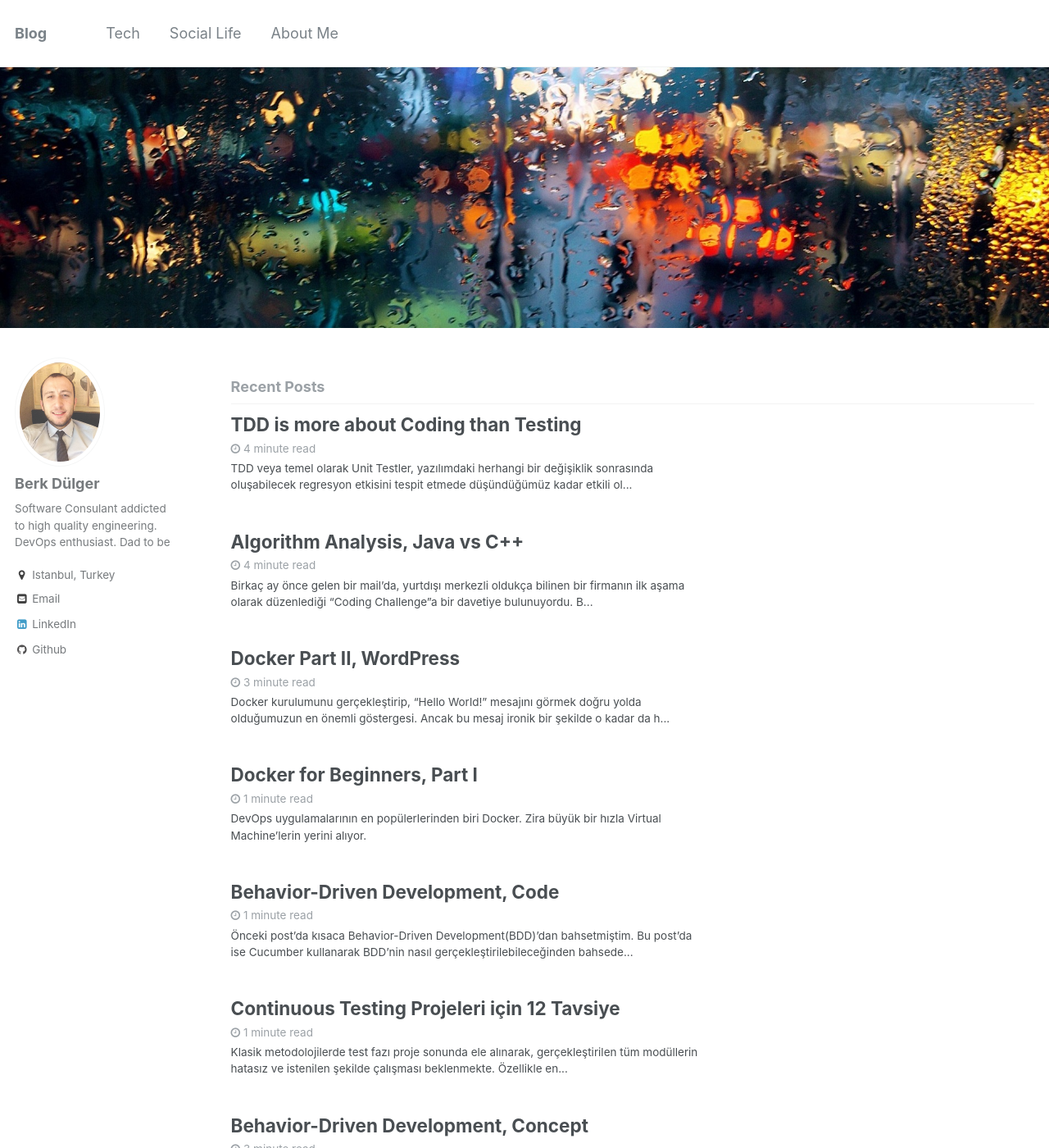
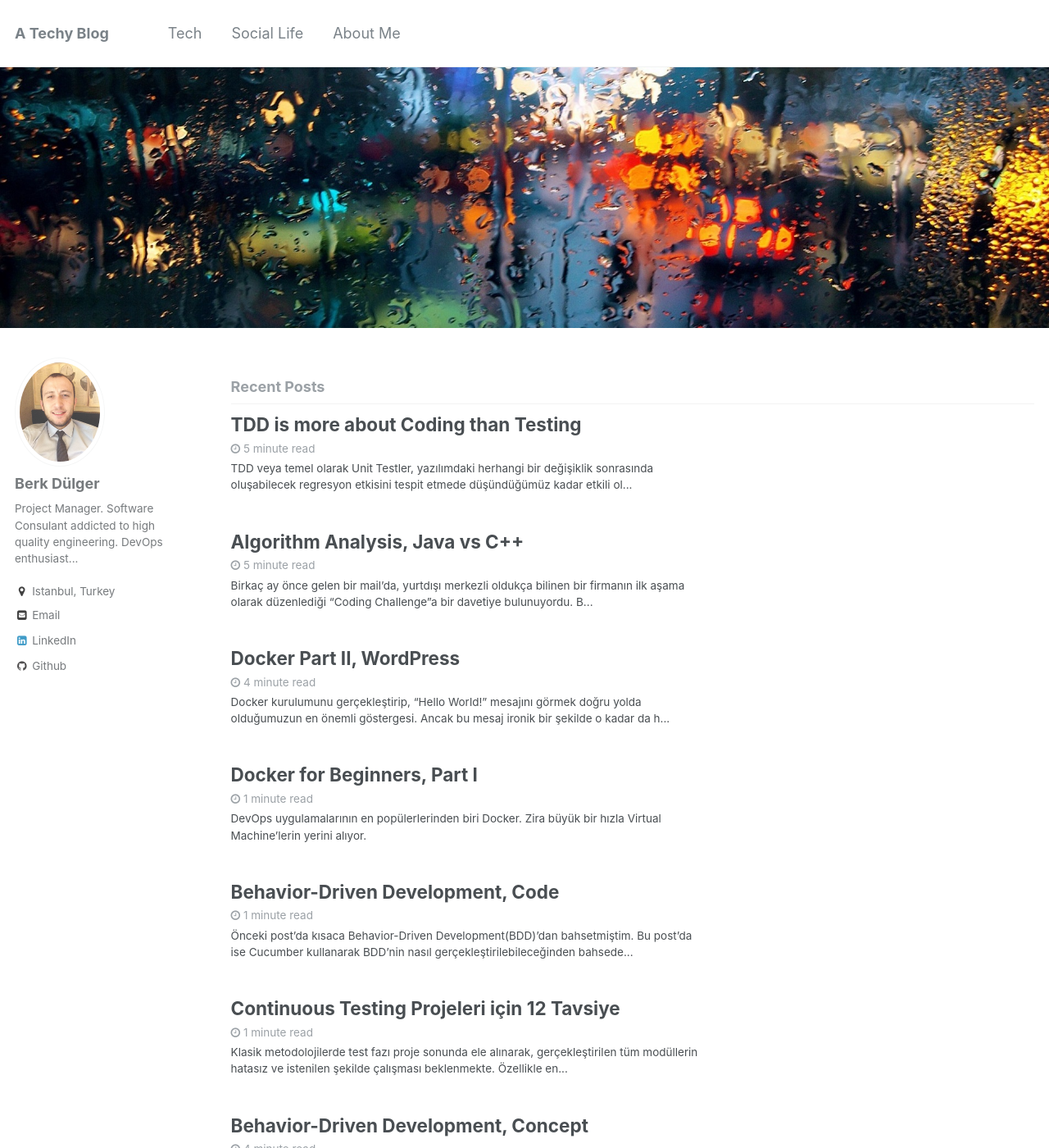
Before and after one commit to berkdulger/berkdulger.github.io, a Jekyll site: the page built from index.html, in a window 1280 px wide and 1400 px high. Shown: the whole window at 82% size. Built offline with Jekyll 4.4.1, drawn with Linux system fonts in a browser that asks for light colours; the list of posts is cut into pages by our own code; some of the changed text lies outside the part shown.

Commit message:
Go production

```diff
--- a/_config.yml
+++ b/_config.yml
@@ -1,6 +1,6 @@
 ---
-title: Blog
-timezone: UTC
+title: A Techy Blog
+timezone: GMT
 collections:
   posts:
     title: Posts
@@ -11,12 +11,12 @@ collections:
 locale: en-US
 title_separator: "-"
 name: Berk Dülger
-description: An ordinary web blog
+description: Where I write my thoughts about Software Development, Craftsmanship, Technology, DevOps, Social Life and any other cool stuff
 url: https://berkdulger.github.io
 baseurl:
 teaser:
 gh_repo:
-words_per_minute: 100
+words_per_minute: 80
 comments:
   provider:
   disqus:
@@ -51,7 +51,7 @@ google_ad_slot:
 author:
   name: Berk Dülger
   avatar: bio-photo.png
-  bio: Software Consulant addicted to high quality engineering. DevOps enthusiast. Dad to be
+  bio: Project Manager. Software Consulant addicted to high quality engineering. DevOps enthusiast...
   location: Istanbul, Turkey
   email: berk_dulger@yahoo.com.tr
   uri:
```
